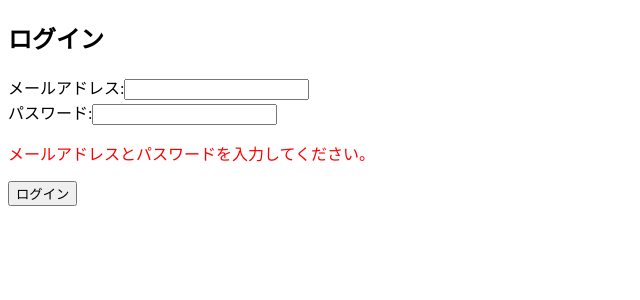
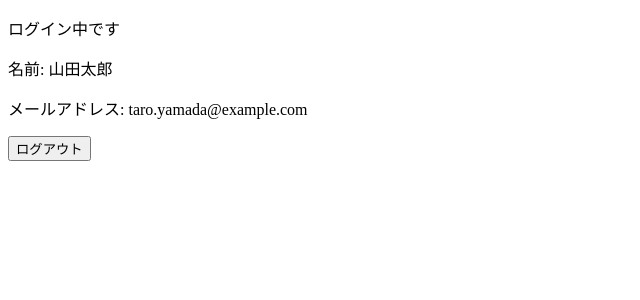
Before and after one commit to pj100-team/react-v3, a React (Create React App) app: page / in a window 1280 px wide. Both pictures are taken after a click on the button "ログイン". Shown: the top 300 px of the page, without its empty margins (0-640 px from the left). Built offline with nearby package versions, Linux system fonts and the light colour scheme.

Commit message:
👍 Copilot 中レベルテストの2

```diff
--- /dev/null
+++ b/src/CopilotMidTest2.tsx
@@ -0,0 +1,27 @@
+import React, { useState } from 'react';
+
+const CopilotMidTest2: React.FC = () => {
+  const [isLoggedIn, setIsLoggedIn] = useState(false);
+  const user = { name: '山田太郎', email: 'taro.yamada@example.com' };
+
+  const toggleLogin = () => {
+    setIsLoggedIn(!isLoggedIn);
+  };
+
+  return (
+    <div>
+      {isLoggedIn ? (
+        <div>
+          <p>ログイン中です</p>
+          <p>名前: {user.name}</p>
+          <p>メールアドレス: {user.email}</p>
+        </div>
+      ) : (
+        <p>ログインしてください</p>
+      )}
+      <button onClick={toggleLogin}>{isLoggedIn ? 'ログアウト' : 'ログイン'}</button>
+    </div>
+  );
+};
+
+export default CopilotMidTest2;
--- a/src/index.tsx
+++ b/src/index.tsx
@@ -1,11 +1,11 @@
 import React from 'react';
 import ReactDOM from 'react-dom/client';
-import CopilotMidTest1 from './CopilotMidTest1';
+import CopilotMidTest2 from './CopilotMidTest2';
 
 const root = ReactDOM.createRoot(document.getElementById('root') as HTMLElement);
 root.render(
   <React.StrictMode>
     {/* <App /> */}
-    <CopilotMidTest1 />
+    <CopilotMidTest2 />
   </React.StrictMode>,
 );
```
